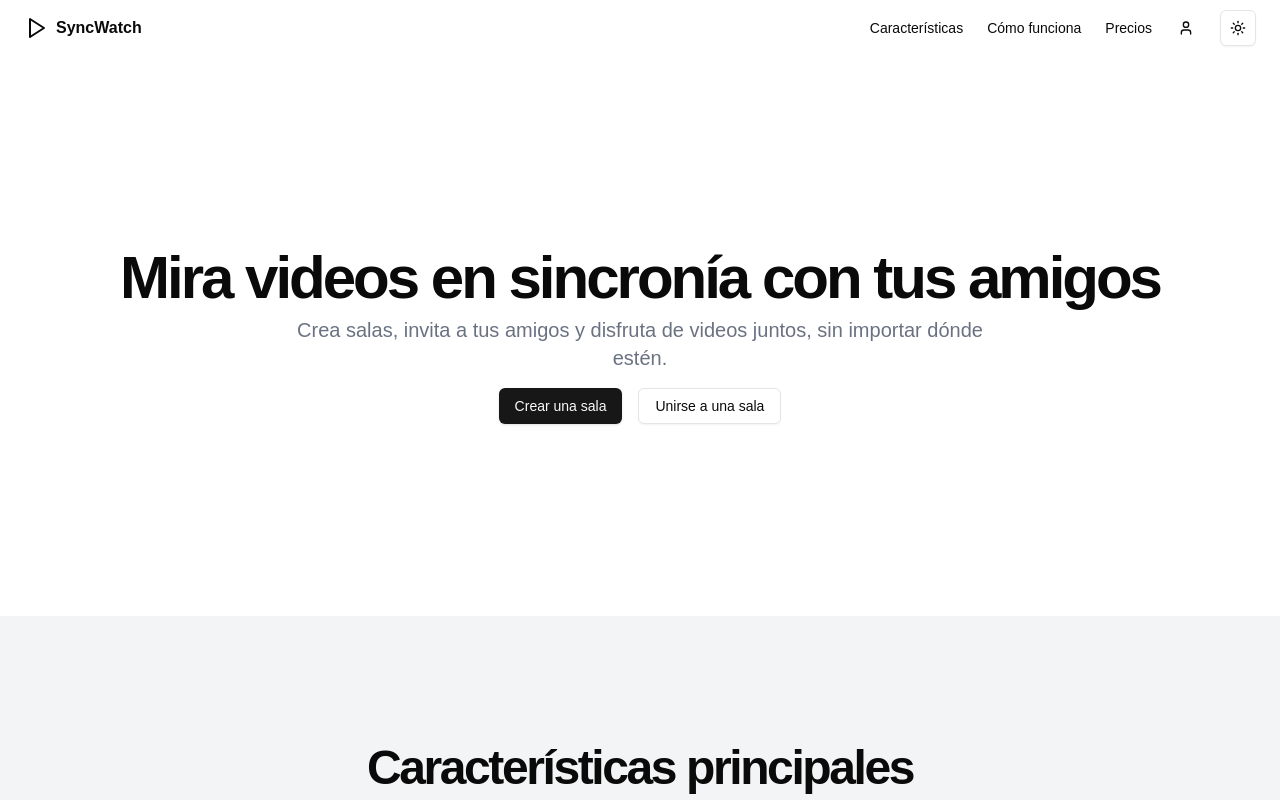
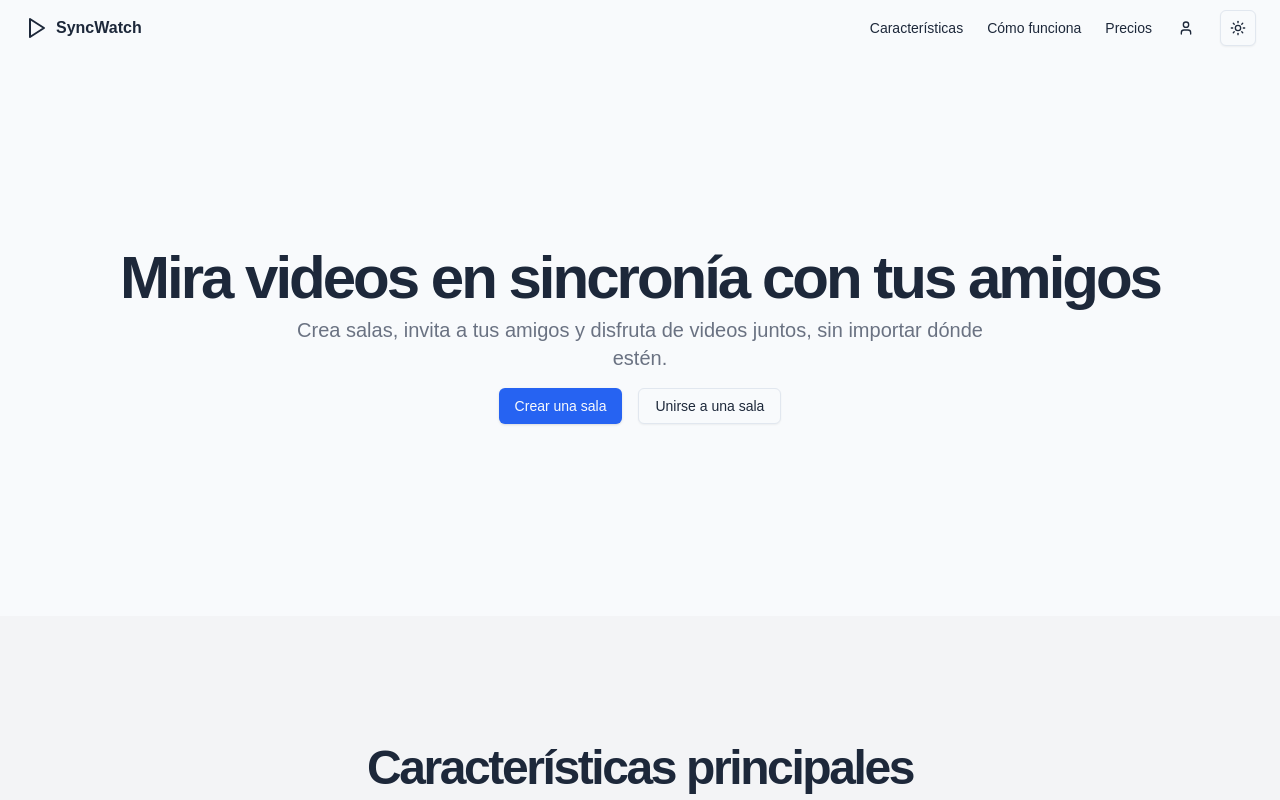
Before and after one commit to felduque/videoSyncClient, a Next.js app: page / in a window 1280 px wide. Shown: the top 800 px of the page. Built offline with nearby package versions, Linux system fonts and the light colour scheme; no server answers.

Commit message:
style(globals.css): actualiza la combinación de colores y mejora las transiciones
Moderniza la combinación de colores con tonos neutros y azules para los modos claro y oscuro. Añade transiciones suaves para los colores de fondo y texto para mejorar la experiencia del usuario.

```diff
--- a/src/app/globals.css
+++ b/src/app/globals.css
@@ -1,132 +1,118 @@
 @import 'tailwindcss';
-
 @plugin 'tailwindcss-animate';
-
 @custom-variant dark (&:is(.dark *));
 
 @theme {
   --color-background: hsl(var(--background));
   --color-foreground: hsl(var(--foreground));
-
   --color-card: hsl(var(--card));
   --color-card-foreground: hsl(var(--card-foreground));
-
   --color-popover: hsl(var(--popover));
   --color-popover-foreground: hsl(var(--popover-foreground));
-
   --color-primary: hsl(var(--primary));
   --color-primary-foreground: hsl(var(--primary-foreground));
-
   --color-secondary: hsl(var(--secondary));
   --color-secondary-foreground: hsl(var(--secondary-foreground));
-
   --color-muted: hsl(var(--muted));
   --color-muted-foreground: hsl(var(--muted-foreground));
-
   --color-accent: hsl(var(--accent));
   --color-accent-foreground: hsl(var(--accent-foreground));
-
   --color-destructive: hsl(var(--destructive));
   --color-destructive-foreground: hsl(var(--destructive-foreground));
-
   --color-border: hsl(var(--border));
   --color-input: hsl(var(--input));
   --color-ring: hsl(var(--ring));
-
   --color-chart-1: hsl(var(--chart-1));
   --color-chart-2: hsl(var(--chart-2));
   --color-chart-3: hsl(var(--chart-3));
   --color-chart-4: hsl(var(--chart-4));
   --color-chart-5: hsl(var(--chart-5));
-
   --radius-lg: var(--radius);
   --radius-md: calc(var(--radius) - 2px);
   --radius-sm: calc(var(--radius) - 4px);
 }
 
-/*
-  The default border color has changed to `currentColor` in Tailwind CSS v4,
-  so we've added these compatibility styles to make sure everything still
-  looks the same as it did with Tailwind CSS v3.
-
-  If we ever want to remove these styles, we need to add an explicit border
-  color utility to any element that depends on these defaults.
-*/
 @layer base {
   *,
   ::after,
   ::before,
   ::backdrop,
   ::file-selector-button {
-    border-color: var(--color-gray-200, currentColor);
+    border-color: var(--color-border, currentColor);
   }
 }
 
 @layer utilities {
   body {
     font-family: Arial, Helvetica, sans-serif;
+    transition: background-color 0.3s ease, color 0.3s ease;
   }
 }
 
 @layer base {
   :root {
-    --background: 0 0% 100%;
-    --foreground: 0 0% 3.9%;
+    /* Modo claro moderno con tonos neutros y azul */
+    --background: 204 45% 98%;    /* Azul muy claro */
+    --foreground: 217 33% 17%;    /* Azul oscuro */
     --card: 0 0% 100%;
-    --card-foreground: 0 0% 3.9%;
+    --card-foreground: 217 33% 17%;
     --popover: 0 0% 100%;
-    --popover-foreground: 0 0% 3.9%;
-    --primary: 0 0% 9%;
-    --primary-foreground: 0 0% 98%;
-    --secondary: 0 0% 96.1%;
-    --secondary-foreground: 0 0% 9%;
-    --muted: 0 0% 96.1%;
-    --muted-foreground: 0 0% 45.1%;
-    --accent: 0 0% 96.1%;
-    --accent-foreground: 0 0% 9%;
-    --destructive: 0 84.2% 60.2%;
-    --destructive-foreground: 0 0% 98%;
-    --border: 0 0% 89.8%;
-    --input: 0 0% 89.8%;
-    --ring: 0 0% 3.9%;
-    --chart-1: 12 76% 61%;
-    --chart-2: 173 58% 39%;
-    --chart-3: 197 37% 24%;
-    --chart-4: 43 74% 66%;
-    --chart-5: 27 87% 67%;
+    --popover-foreground: 217 33% 17%;
+    --primary: 222 89% 55%;       /* Azul vibrante */
+    --primary-foreground: 210 40% 98%;
+    --secondary: 200 15% 92%;     /* Gris azulado claro */
+    --secondary-foreground: 222 47% 11%;
+    --muted: 210 40% 96.1%;
+    --muted-foreground: 215 16% 47%;
+    --accent: 199 18% 33%;        /* Azul grisáceo */
+    --accent-foreground: 0 0% 100%;
+    --destructive: 0 84% 60%;
+    --destructive-foreground: 210 40% 98%;
+    --border: 214 32% 91%;
+    --input: 214 32% 91%;
+    --ring: 222 89% 55%;
+    /* Colores para gráficos en tonos neutros */
+    --chart-1: 222 89% 55%;       /* Azul principal */
+    --chart-2: 200 18% 46%;       /* Azul grisáceo */
+    --chart-3: 215 16% 47%;       /* Gris neutro */
+    --chart-4: 199 18% 33%;       /* Azul oscuro */
+    --chart-5: 204 45% 98%;       /* Azul muy claro */
     --radius: 0.5rem;
   }
+
   .dark {
-    --background: 0 0% 3.9%;
-    --foreground: 0 0% 98%;
-    --card: 0 0% 3.9%;
-    --card-foreground: 0 0% 98%;
-    --popover: 0 0% 3.9%;
-    --popover-foreground: 0 0% 98%;
-    --primary: 0 0% 98%;
-    --primary-foreground: 0 0% 9%;
-    --secondary: 0 0% 14.9%;
-    --secondary-foreground: 0 0% 98%;
-    --muted: 0 0% 14.9%;
-    --muted-foreground: 0 0% 63.9%;
-    --accent: 0 0% 14.9%;
-    --accent-foreground: 0 0% 98%;
-    --destructive: 0 62.8% 30.6%;
-    --destructive-foreground: 0 0% 98%;
-    --border: 0 0% 14.9%;
-    --input: 0 0% 14.9%;
-    --ring: 0 0% 83.1%;
-    --chart-1: 220 70% 50%;
-    --chart-2: 160 60% 45%;
-    --chart-3: 30 80% 55%;
-    --chart-4: 280 65% 60%;
-    --chart-5: 340 75% 55%;
+    /* Modo oscuro moderno con acentos azules */
+    --background: 222 47% 11%;     /* Azul muy oscuro */
+    --foreground: 213 31% 91%;
+    --card: 222 47% 11%;
+    --card-foreground: 213 31% 91%;
+    --popover: 222 47% 11%;
+    --popover-foreground: 213 31% 91%;
+    --primary: 199 89% 48%;        /* Azul brillante */
+    --primary-foreground: 222 47% 11%;
+    --secondary: 215 25% 27%;      /* Gris azulado oscuro */
+    --secondary-foreground: 210 40% 98%;
+    --muted: 223 47% 20%;
+    --muted-foreground: 215 20% 65%;
+    --accent: 199 89% 30%;         /* Azul brillante */
+    --accent-foreground: 210 40% 98%;
+    --destructive: 0 84% 60%;
+    --destructive-foreground: 210 40% 98%;
+    --border: 215 25% 27%;
+    --input: 215 25% 27%;
+    --ring: 199 89% 48%;
+    /* Colores para gráficos en tonos azules */
+    --chart-1: 199 89% 48%;        /* Azul brillante */
+    --chart-2: 200 18% 46%;        /* Azul grisáceo */
+    --chart-3: 215 25% 27%;        /* Gris azulado */
+    --chart-4: 213 31% 91%;        /* Gris claro */
+    --chart-5: 222 47% 11%;        /* Azul oscuro */
   }
 }
 
 @layer base {
   * {
-    @apply border-border;
+    @apply border-border outline-ring/50;
   }
   body {
     @apply bg-background text-foreground;
```
